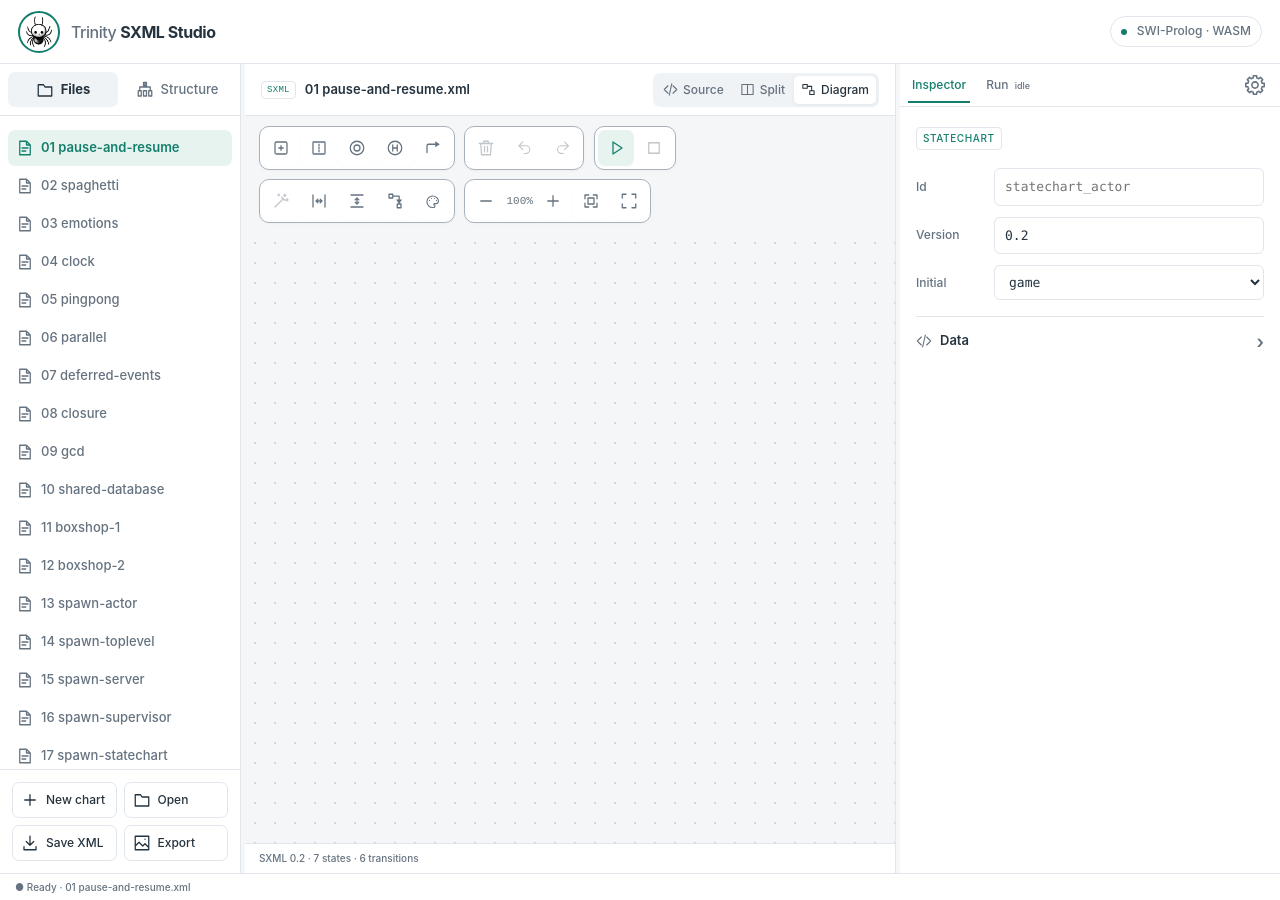
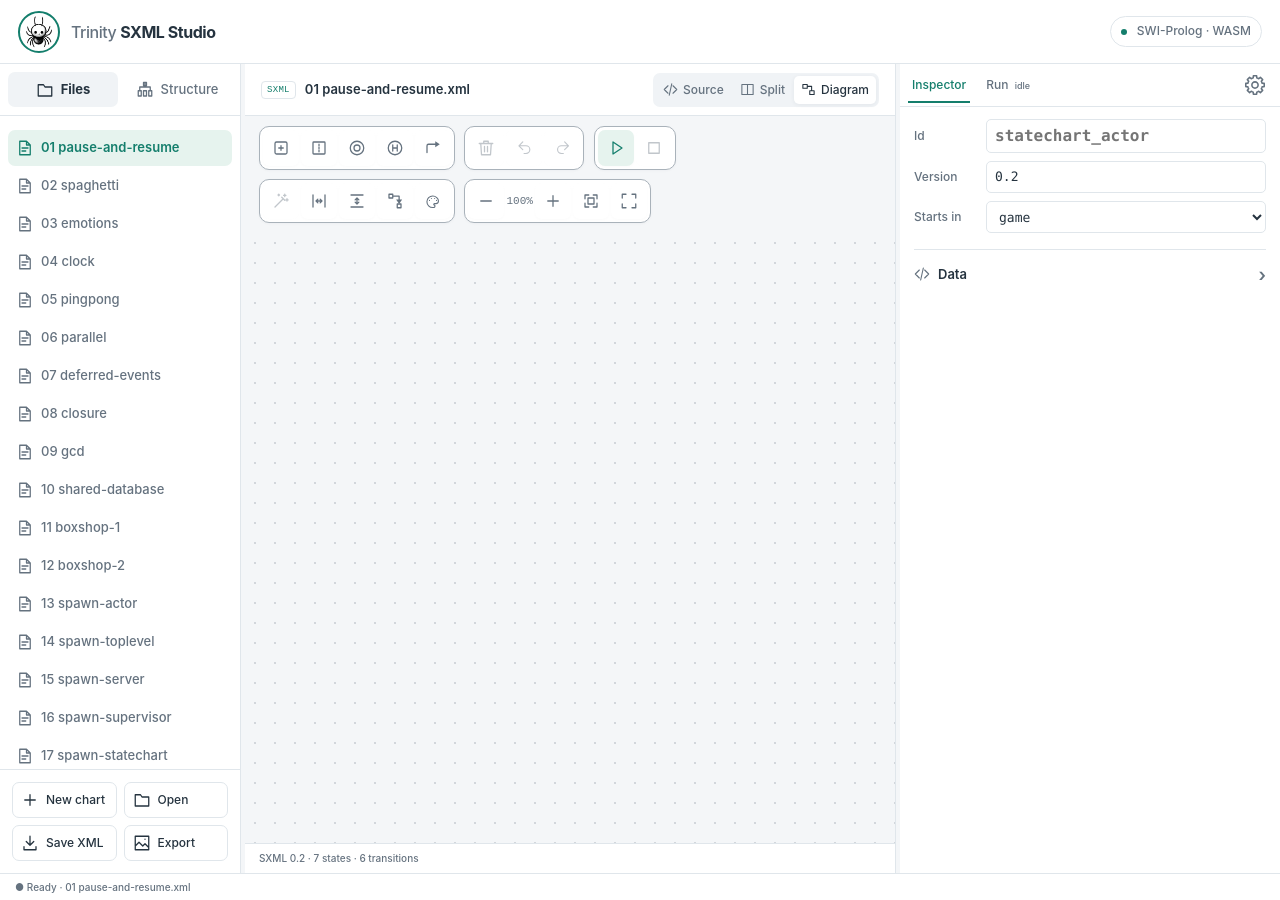
Before and after one commit to torbjornlager/book-project-home, a Jekyll site: the page sxml-studio/index.html, which Jekyll copies as it is, in a window 1280 px wide. Built offline with Jekyll 4.4.1, drawn with Linux system fonts in a browser that asks for light colours; a script that is not in the unit is left out.

Commit message:
Compact the state Inspector and clarify initial-state controls

```diff
--- a/sxml-studio/index.html
+++ b/sxml-studio/index.html
@@ -17,10 +17,10 @@
 <script defer src="js/sxml-diagram.js?v=20261126-state-name-field"></script>
 <script defer src="js/studio-model.js?v=20261126-inspector-cog"></script>
 <script defer src="js/studio-chrome.js?v=20261126-compact-inspector"></script>
-<script defer src="js/app.js?v=20261126-state-name-field"></script>
+<script defer src="js/app.js?v=20261126-compact-state"></script>
 <script defer src="js/studio-tools.js?v=20261126-compact-inspector"></script>
 <link rel="stylesheet" href="studio-tools.css?v=20261126-inspector-cog">
-<link rel="stylesheet" href="studio-chrome.css?v=20261126-compact-inspector-final">
+<link rel="stylesheet" href="studio-chrome.css?v=20261126-compact-state">
 </head>
 <body class="light" data-view="diagram" data-layout="horizontal">
 <script src="js/ui-preferences.js"></script>
--- a/sxml-studio/js/app.js
+++ b/sxml-studio/js/app.js
@@ -928,7 +928,7 @@ const field = (label, control, block) => h('div', { class: 'field' + (block ? '
 function initialStateField(n) {
   if (!['state', 'parallel'].includes(n.kind) || !n.parent) return null;
   const eligible = ['statechart', 'state'].includes(n.parent.kind);
-  return h('div', { class: 'field' }, h('label', { for: 'state-initial' }, 'Initial state'),
+  return h('div', { class: 'state-initial-option' }, h('label', { for: 'state-initial' }, 'Initial in parent'),
     h('input', { id: 'state-initial', type: 'radio', name: 'initial-state', 'data-f': 'is-initial', value: n.id,
       checked: eligible && n.parent.initial === n.id,
       disabled: !eligible || !!run.pid || run.starting,
@@ -947,6 +947,7 @@ function renderInspector() {
   if (!model) return;
   const entry = entryFor(selEl) || model.root;
   box.classList.toggle('compact-transition', entry.kind === 'go');
+  box.classList.toggle('compact-state', entry.kind !== 'go');
   if (entry.kind === 'go') transitionInspector(box, entry);
   else stateInspector(box, ownerNode(entry));
   box.scrollTop = scroll;
@@ -1001,18 +1002,19 @@ function summary(t) {
 
 function stateInspector(box, n) {
   const root = n.kind === 'statechart';
-  box.append(h('div', { class: 'insp-head' }, h('span', { class: 'insp-kind' }, n.kind), h('span', { class: 'insp-title' }, root ? n.id : n.id || '(no id)')));
-  if (!root) box.append(pathOf(n));
+  const path = pathOf(n.parent, true);
+  if (path.childElementCount) box.append(path);
+  const id = input('id', n.id, v => edit(() => {
+    if (root) SXML.setAttr(n.el, 'id', v);
+    else if (v && !/\s/.test(v)) SXML.renameState(model.doc, n.el, v);
+  }), { id: 'state-id', 'aria-label': root ? 'Statechart id' : 'State id', placeholder: root ? 'statechart_actor' : 'State id' });
+  box.append(h('div', { class: 'state-heading field' }, h('label', { for: 'state-id' }, 'Id'), id));
   if (!root) {
     box.append(field('Type', selectBox('kind', [['state', 'state'], ['parallel', 'parallel'], ['final', 'final'], ['history', 'history']], n.kind,
       v => edit(() => { selEl = SXML.retag(model.doc, n.el, v); }))));
     const initial = initialStateField(n);
     if (initial) box.append(initial);
   }
-  box.append(field('Id', input('id', n.id, v => edit(() => {
-    if (root) SXML.setAttr(n.el, 'id', v);
-    else if (v && !/\s/.test(v)) SXML.renameState(model.doc, n.el, v);
-  }), root ? { placeholder: 'statechart_actor' } : {})));
   if (root) box.append(field('Version', input('version', n.el.getAttribute('version'), v => edit(() => SXML.setAttr(n.el, 'version', v)))));
   if (n.kind === 'parallel') {
     const saved = model.layout && model.layout[n.key] && model.layout[n.key]['@regions'];
@@ -1038,7 +1040,7 @@ function stateInspector(box, n) {
   if ((root || n.kind === 'state') && (kids.length || n.initial)) {
     const opts = kids.map(c => [c.id, c.id]);
     if (!kids.some(c => c.id === n.initial)) opts.unshift([n.initial, n.initial ? n.initial + ' (missing)' : '(choose)']);
-    box.append(field('Initial', selectBox('initial', opts, n.initial, v => edit(() => SXML.setAttr(n.el, 'initial', v)))));
+    box.append(field('Starts in', selectBox('initial', opts, n.initial, v => edit(() => SXML.setAttr(n.el, 'initial', v)))));
   }
   if (n.kind === 'history') {
     box.append(field('History', selectBox('htype', [['shallow', 'shallow — immediate children'], ['deep', 'deep — full configuration']], n.htype,
--- a/sxml-studio/studio-chrome.css
+++ b/sxml-studio/studio-chrome.css
@@ -159,3 +159,17 @@ body[data-focus=true] .workspace,body[data-focus=true] .query-pane,body[data-foc
 
 .query-pane{container-type:inline-size;container-name:inspector-pane}
 @container inspector-pane (max-width:320px){.compact-transition .field{grid-template-columns:minmax(0,1fr);gap:4px}}
+
+/* State identity is edited once; parent context stays quiet above it. */
+#inspector.compact-state{padding:12px 14px}
+.compact-state .insp-path{margin:0 0 8px;font-size:calc(11px * var(--ui-font-scale,1));color:var(--muted)}
+.compact-state .insp-path button{border:0;background:transparent;color:var(--muted);padding:0;font:inherit;white-space:normal}
+.compact-state .field{grid-template-columns:calc(64px * var(--ui-font-scale,1)) minmax(0,1fr);gap:8px;margin-bottom:8px}
+.compact-state .field.block{grid-template-columns:minmax(0,1fr);gap:4px}
+#inspector.compact-state input,#inspector.compact-state select,#inspector.compact-state textarea{font-size:calc(13px * var(--ui-font-scale,1));padding:5px 8px;border-radius:5px;line-height:1.4;min-height:32px}
+#inspector.compact-state .state-heading input{font-size:calc(16px * var(--ui-font-scale,1));font-weight:600}
+.state-initial-option{display:flex;align-items:center;flex-direction:row-reverse;justify-content:flex-end;gap:7px;margin:0 0 12px;padding-left:calc(64px * var(--ui-font-scale,1) + 8px);font-size:calc(12px * var(--ui-font-scale,1));color:var(--muted)}
+.state-initial-option label{cursor:pointer}
+#inspector.compact-state input[type=radio]{min-height:0;width:16px;height:16px;padding:0;flex:none}
+@container inspector-pane (max-width:320px){.compact-state .field{grid-template-columns:minmax(0,1fr);gap:4px}.state-initial-option{padding-left:0}}
+@media(pointer:coarse){#inspector.compact-state input:not([type=radio]),#inspector.compact-state select{min-height:44px}.state-initial-option{min-height:44px}}
```
